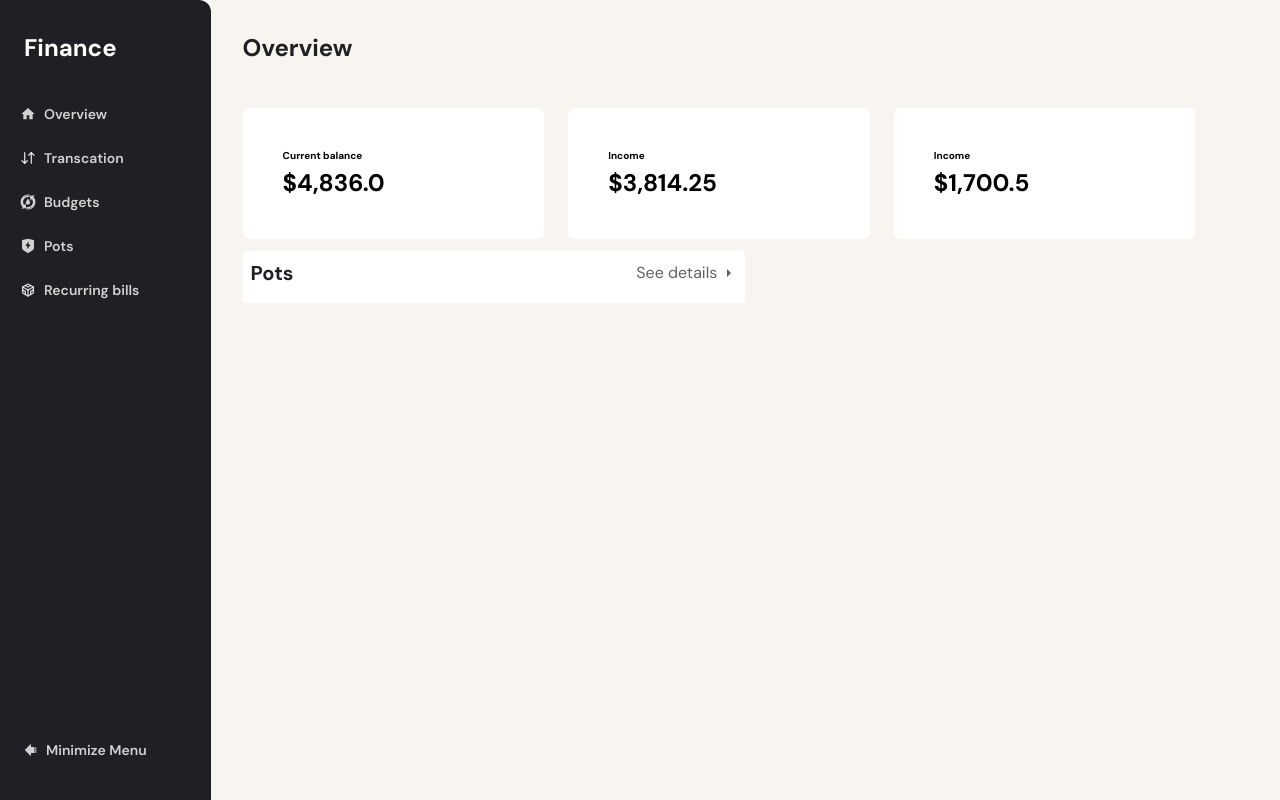
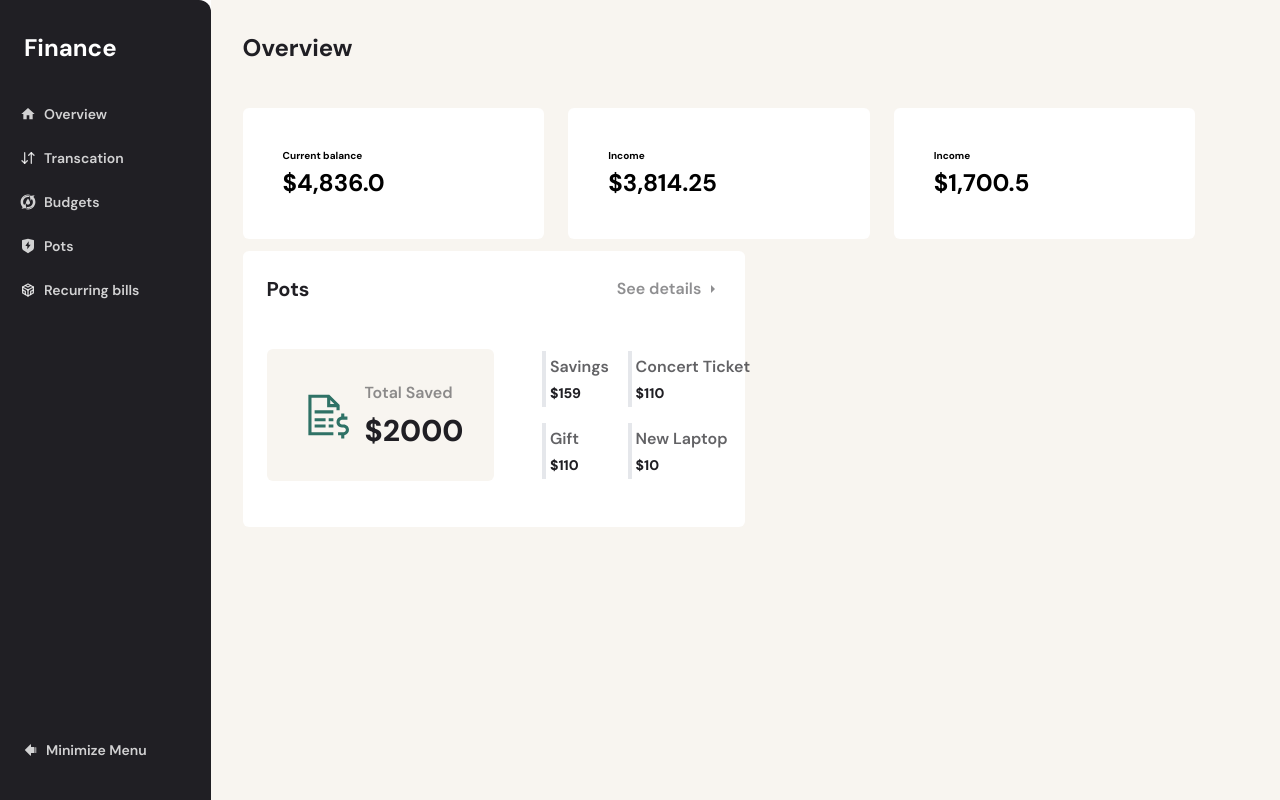
Before and after one commit to SandyAbasman/Personal-finance-app, a React (Vite) app: page / in a window 1280 px wide. Built offline with nearby package versions, Linux system fonts and the light colour scheme.

Commit message:
problem with border colors

```diff
--- a/src/component/Balance.jsx
+++ b/src/component/Balance.jsx
@@ -1,9 +1,9 @@
 import React from 'react'
 
-export default function CurrentBalance({ heading, amount }) {
+export default function Balance({ heading, amount }) {
   return (
     <div
-      className={`flex flex-col gap-1  w-[30%] p-10 h-auto hover:bg-blue  hover:text-white bg-white  rounded-md`}
+      className={`flex flex-col gap-1  w-[30%] p-10 h-auto hover:bg-blue hover:cursor-pointer  hover:text-offWhite bg-white  rounded-md`}
     >
       <p className={`text-[10px] font-bold`}>{heading}</p>
       <p className={`text-2xl  font-bold`}>${amount}</p>
--- a/src/component/Pot.jsx
+++ b/src/component/Pot.jsx
@@ -1,19 +1,55 @@
 import React from 'react'
 import { IoMdArrowDropright } from 'react-icons/io'
+import data from '../utilis/data.json'
+import { LiaFileInvoiceDollarSolid } from 'react-icons/lia'
+import SmallPots from './SmallPots'
 
 export default function Pot() {
   return (
-    <div className="flex  flex-col gap-2 bg-white rounded">
-      <div className="flex flex-row justify-between items-center p-2 ">
+    <div className="flex  flex-col justify-between gap-6  bg-white  p-6 rounded-md">
+      <div className="flex flex-row justify-between items-center  ">
         <h2 className="font-bold text-xl text-blue">Pots</h2>
-        <p className="text-nowrap flex flex-row justify-start items-center gap-1 text-blue/70">
+        <p className="text-nowrap flex flex-row justify-start items-center gap-1 hover:cursor-pointer hover:text-blue/30 font-semibold text-blue/50">
           See details
           <span>
             <IoMdArrowDropright color="text-blue/70" />
           </span>
         </p>
       </div>
-      <div></div>
+      <div className="flex flex-row justify-between  gap-6 items-center w-full h-auto ">
+        <div className=" w-1/2 h-auto flex flex-row  bg-background justify-start rounded-md items-center gap-4 p-8">
+          <i className="text-green">
+            <LiaFileInvoiceDollarSolid size={50} />
+          </i>
+          <div className="flex flex-col justify-between gap-2 items-start">
+            <p className=" text-blue/50  font-semibold">Total Saved</p>
+            <p className="font-extrabold text-3xl  text-blue "> ${data.pots[0].target}</p>
+          </div>
+        </div>
+
+        <div className=" w-1/2 h-auto grid gap-4 p-6 grid-cols-2 ">
+          <SmallPots
+            name={data.pots[0].name}
+            total={data.pots[0].total}
+            theme={data.pots[0].theme}
+          />
+          <SmallPots
+            name={data.pots[1].name}
+            total={data.pots[1].total}
+            theme={data.pots[1].theme}
+          />
+          <SmallPots
+            name={data.pots[2].name}
+            total={data.pots[2].total}
+            theme={data.pots[2].theme}
+          />
+          <SmallPots
+            name={data.pots[3].name}
+            total={data.pots[3].total}
+            theme={data.pots[3].theme}
+          />
+        </div>
+      </div>
     </div>
   )
 }
--- /dev/null
+++ b/src/component/SmallPots.jsx
@@ -0,0 +1,14 @@
+import React from 'react'
+
+function SmallPots({ name, total, theme }) {
+  return (
+    <div
+      className={`w-1/2 flex flex-col p-1 justify-between item-start gap-1   border-l-4 border-${theme} `}
+    >
+      <p className="text-blue/70 text-nowrap font-semibold  ">{name}</p>
+      <p className="font-extrabold text-sm  text-blue">${total}</p>
+    </div>
+  )
+}
+
+export default SmallPots
--- a/tailwind.config.js
+++ b/tailwind.config.js
@@ -9,6 +9,11 @@ module.exports = {
         'text-blue': '#202022',
         "background": '#F8F5F0',
         'green': '#2F7266',
+        "offWhite": "#f8f8f8",
+        "navy": "#615F6D",
+        "cyan":"#87C7D2" ,
+        "yellow":"#CAB461",
+        "purple":"#ECCCAE",
       },
     },
   },
```
